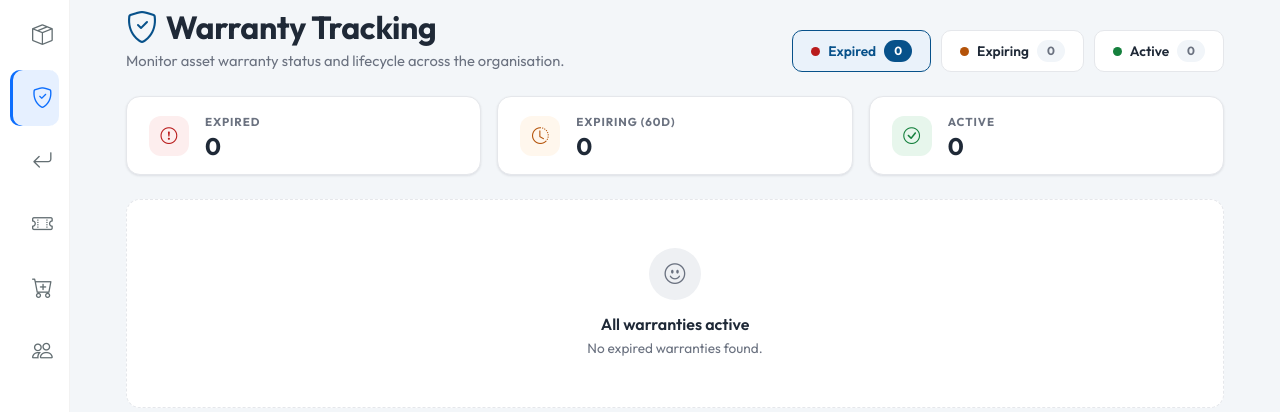
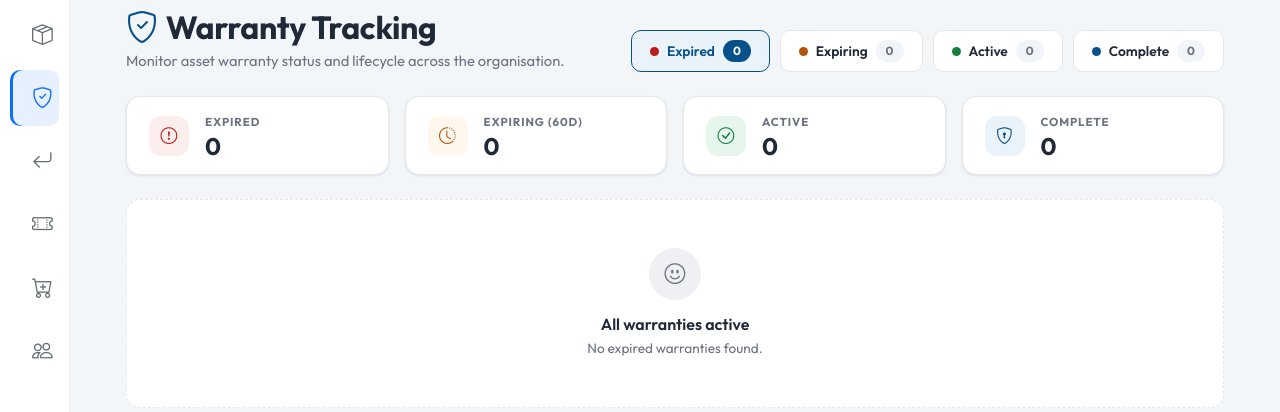
Before and after one commit to lakshmibtl/asset_management, a Django app: page /asset/warranty-tracking/ in a window 1280 px wide. Shown: the part 141-553 px from the top of the page. Run offline with Django 5.2, Linux system fonts and the light colour scheme; the visitor is signed in with stand-in values (Sample User, id 1); data that the repository does not hold is empty; some libraries are stand-ins or nearby versions.

Commit message:
Update asset management features

```diff
--- a/asset_app/models.py
+++ b/asset_app/models.py
@@ -70,6 +70,7 @@ class Asset(models.Model):
         ('1', '1 Year'),
         ('2', '2 Years'),
         ('3', '3 Years'),
+        ('Complete', 'Complete Warranty'),
         ('Other', 'Other'),
     ]
 
@@ -110,6 +111,8 @@ class Asset(models.Model):
 
     @property
     def warranty_status(self):
+        if self.warranty == 'Complete':
+            return 'Complete Warranty'
         if not self.warranty_end_date:
             return 'No Warranty'
         days = self.days_until_warranty_end
--- a/asset_app/templates/asset_app/warranty_tracking.html
+++ b/asset_app/templates/asset_app/warranty_tracking.html
@@ -369,12 +369,20 @@
                     <span class="tab-count">{{ active|length }}</span>
                 </button>
             </li>
+            <li class="nav-item" role="presentation" style="list-style:none;">
+                <button class="wt-tab" id="complete-tab" data-bs-toggle="pill" data-bs-target="#complete-pane"
+                    type="button" role="tab" aria-controls="complete-pane" aria-selected="false">
+                    <span class="dot" style="background:var(--brand);"></span>
+                    Complete
+                    <span class="tab-count">{{ complete|length }}</span>
+                </button>
+            </li>
         </ul>
     </div>
 
     <!-- Summary tiles -->
     <div class="row g-3 mb-4">
-        <div class="col-12 col-md-4">
+        <div class="col-12 col-md-3">
             <div class="wt-stat d-flex align-items-center gap-3">
                 <div class="stat-icon" style="background:var(--red-soft);color:var(--red);">
                     <i class="bi bi-exclamation-circle"></i>
@@ -385,7 +393,7 @@
                 </div>
             </div>
         </div>
-        <div class="col-12 col-md-4">
+        <div class="col-12 col-md-3">
             <div class="wt-stat d-flex align-items-center gap-3">
                 <div class="stat-icon" style="background:var(--amber-soft);color:var(--amber);">
                     <i class="bi bi-clock-history"></i>
@@ -396,7 +404,7 @@
                 </div>
             </div>
         </div>
-        <div class="col-12 col-md-4">
+        <div class="col-12 col-md-3">
             <div class="wt-stat d-flex align-items-center gap-3">
                 <div class="stat-icon" style="background:var(--green-soft);color:var(--green);">
                     <i class="bi bi-check-circle"></i>
@@ -404,6 +412,17 @@
                 <div>
                     <div class="stat-label">Active</div>
                     <div class="stat-value">{{ active|length }}</div>
+                </div>
+            </div>
+        </div>
+        <div class="col-12 col-md-3">
+            <div class="wt-stat d-flex align-items-center gap-3">
+                <div class="stat-icon" style="background:var(--brand-soft);color:var(--brand);">
+                    <i class="bi bi-shield-lock"></i>
+                </div>
+                <div>
+                    <div class="stat-label">Complete</div>
+                    <div class="stat-value">{{ complete|length }}</div>
                 </div>
             </div>
         </div>
@@ -561,6 +580,56 @@
             {% endif %}
         </div>
 
+        <!-- Complete Warranty -->
+        <div class="tab-pane fade" id="complete-pane" role="tabpanel" aria-labelledby="complete-tab" tabindex="0">
+            {% if complete %}
+            <div class="row row-cols-1 row-cols-md-2 row-cols-lg-3 g-4">
+                {% for a in complete %}
+                <div class="col">
+                    <div class="wt-card">
+                        <div class="accent" style="background:var(--brand);"></div>
+                        <div class="wt-card-body">
+                            <div class="wt-card-head">
+                                <div class="d-flex align-items-center gap-3">
+                                    <div class="t-icon" style="background:var(--brand-soft);color:var(--brand);"><i class="bi bi-pc-display"></i></div>
+                                    <div>
+                                        <a href="{% url 'asset_detail' a.pk %}" class="wt-asset-link">{{ a.asset_id }}</a>
+                                        {% if a.name %}<div class="wt-asset-name">{{ a.name }}</div>{% endif %}
+                                    </div>
+                                </div>
+                                <span class="wt-pill" style="background:var(--brand-soft);color:var(--brand);border:1px solid rgba(7, 81, 138, 0.2);"><i class="bi bi-shield-lock"></i>Complete</span>
+                            </div>
+
+                            <div class="wt-rows">
+                                <div class="wt-row"><span class="k">Type</span><span class="v">{{ a.asset_type }}</span></div>
+                                <div class="wt-row"><span class="k">Ends</span><span class="v" style="color:var(--brand);">Complete</span></div>
+                                <div class="wt-row"><span class="k">Time Left</span><span class="v" style="color:var(--brand);">Complete</span></div>
+                            </div>
+
+                            <div class="wt-card-foot">
+                                {% with a.assignment_set.all|dictsortreversed:"assigned_at"|first as cur %}
+                                {% if cur and cur.status == 'In Use' %}
+                                <i class="bi bi-person-circle" style="color:var(--muted);"></i>
+                                <span class="text-truncate">{{ cur.employee.name }}</span>
+                                {% else %}
+                                <span class="fst-italic" style="color:var(--muted);">Unassigned</span>
+                                {% endif %}
+                                {% endwith %}
+                            </div>
+                        </div>
+                    </div>
+                </div>
+                {% endfor %}
+            </div>
+            {% else %}
+            <div class="wt-empty">
+                <div class="icon"><i class="bi bi-shield-lock"></i></div>
+                <p>No complete warranties</p>
+                <p>No assets with complete warranties found.</p>
+            </div>
+            {% endif %}
+        </div>
+
     </div>
 </div>
 {% endblock %}
--- a/asset_app/views.py
+++ b/asset_app/views.py
@@ -808,11 +808,13 @@ def warranty_tracking(request):
     expired = [a for a in assets if a.warranty_end_date and a.warranty_end_date < now]
     expiring = [a for a in assets if a.warranty_end_date and now <= a.warranty_end_date <= ref_date]
     active = [a for a in assets if a.warranty_end_date and a.warranty_end_date > ref_date]
+    complete = [a for a in assets if a.warranty == 'Complete']
 
     context = {
         'expired': expired,
         'expiring': expiring,
         'active': active,
+        'complete': complete,
         'today': now,
     }
     return render(request, 'asset_app/warranty_tracking.html', context)
```
Also changed, not shown: asset_app/templates/asset_app/add_asset.html (+7 -0 lines), asset_app/templates/asset_app/edit_asset.html (+7 -0 lines).
